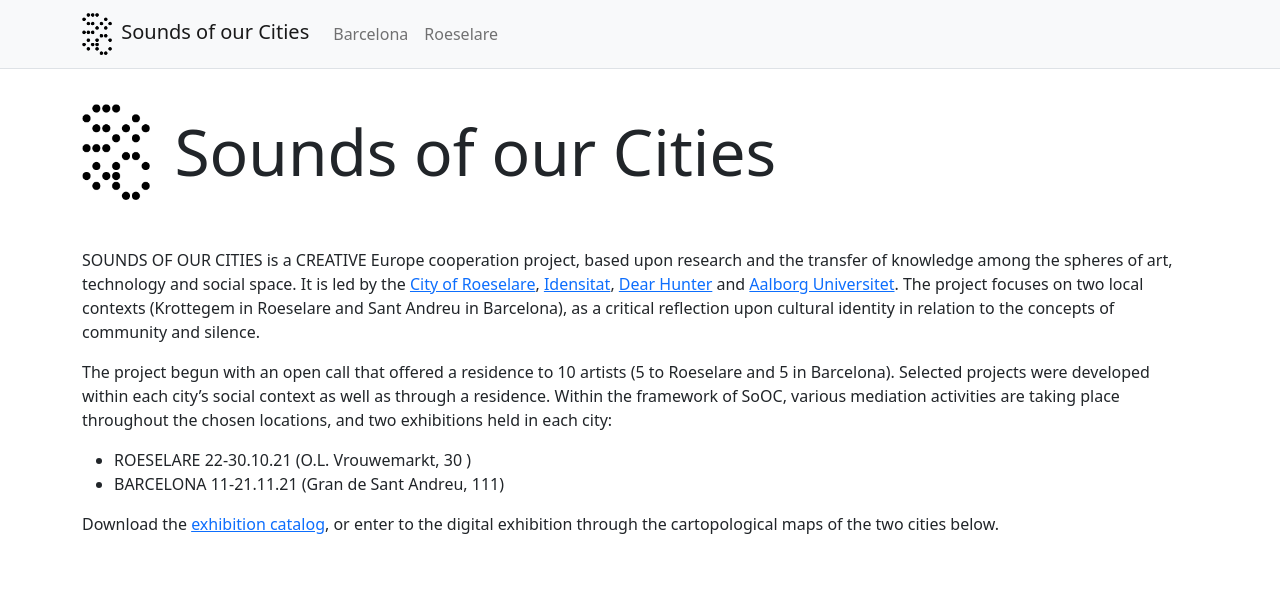
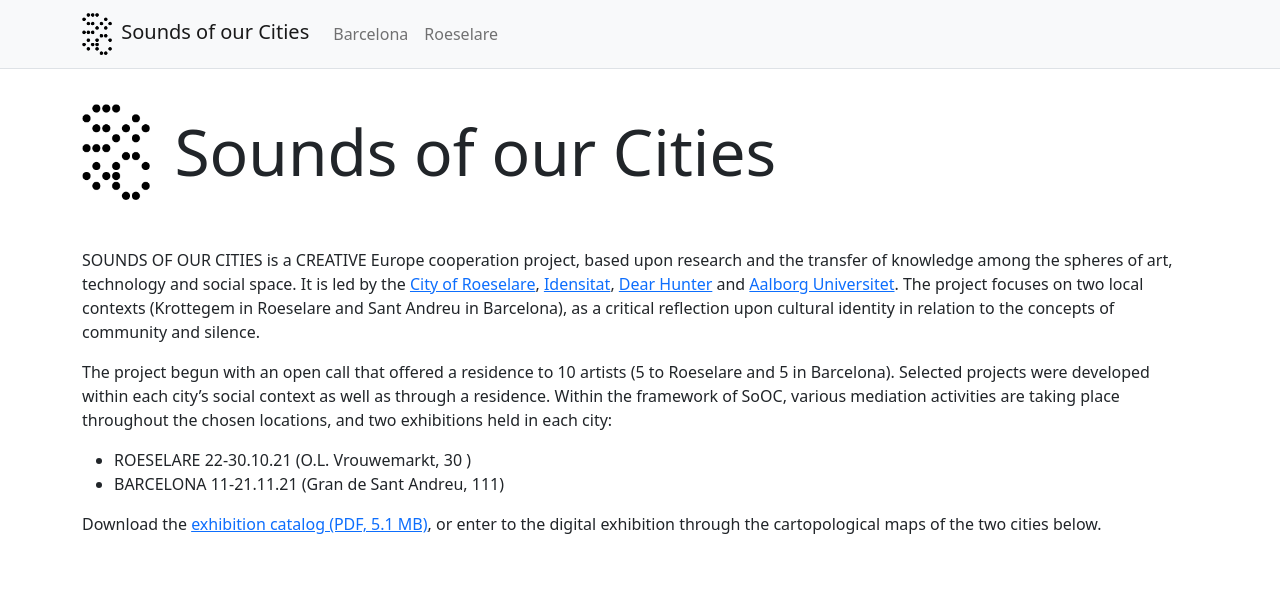
Before and after one commit to johngrz/SooCities.github.io, a Jekyll site: the page built from index.md, in a window 1280 px wide and 1037 px high. Shown: the top 599 px of the window. Built offline with Jekyll 4.4.1, drawn with Linux system fonts in a browser that asks for light colours.

Commit message:
Update index.md
Type and size of the exhibition booklet download

```diff
--- a/index.md
+++ b/index.md
@@ -10,4 +10,4 @@
 - ROESELARE 22-30.10.21 (O.L. Vrouwemarkt, 30 )
 - BARCELONA 11-21.11.21 (Gran de Sant Andreu, 111)
 
-Download the [exhibition catalog](/assets/images/RSL-booklet-PDFA.pdf), or enter to the digital exhibition through the cartopological maps of the two cities below.
+Download the [exhibition catalog (PDF, 5.1 MB)](/assets/images/RSL-booklet-PDFA.pdf), or enter to the digital exhibition through the cartopological maps of the two cities below.
```
